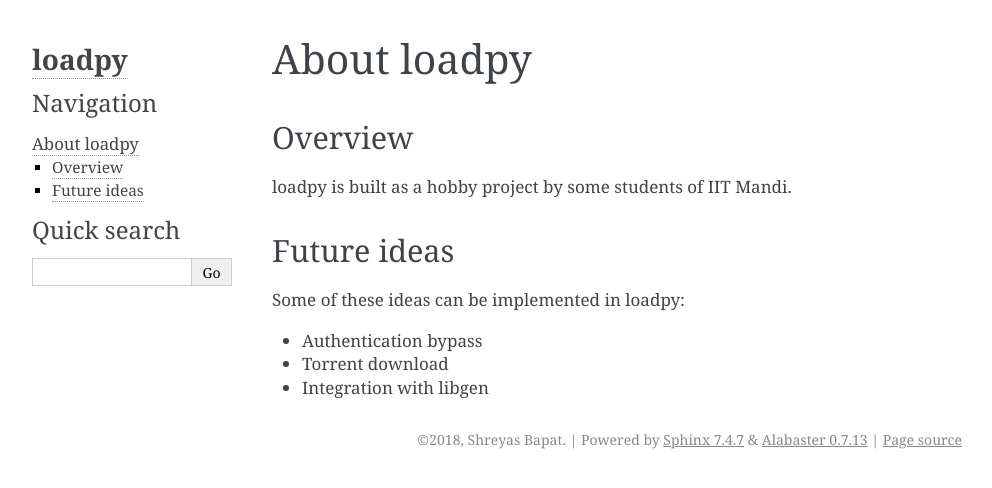
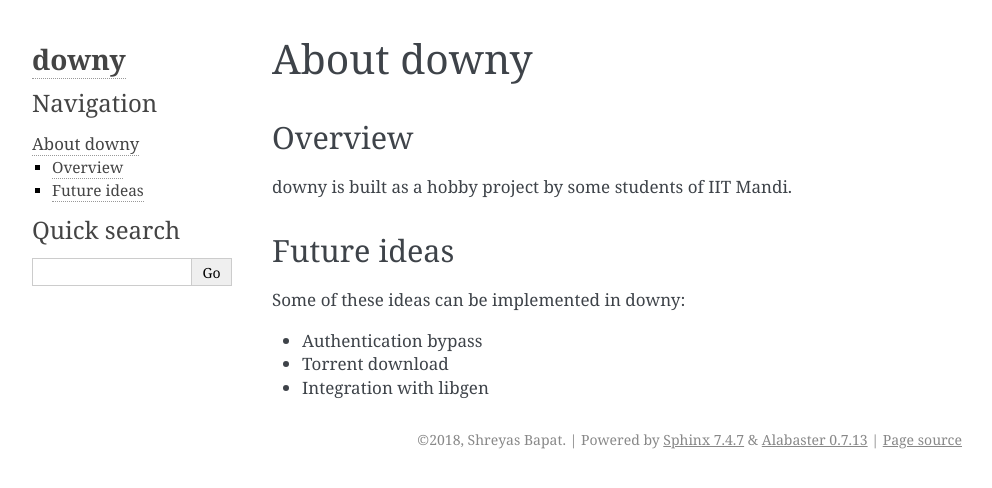
Before and after one commit to loadpy/downy, a Sphinx documentation site: the page built from docs/source/about.rst, in a window 1280 px wide. Shown: the top 488 px of the page, without its empty margins (148-1140 px from the left). Built offline with Sphinx 7.4.7, drawn with Linux system fonts in a browser that asks for light colours; pages that are not in the unit, such as notebooks, are missing from menus; the version number is read from the project's files by our own code.

```diff
--- a/CODE_OF_CONDUCT.rst
+++ b/CODE_OF_CONDUCT.rst
@@ -1,7 +1,7 @@
-Code of Conduct for the loadpy community
+Code of Conduct for the downy community
 ===========================================
 
-The community of participants in loadpy is made up of members from around
+The community of participants in downy is made up of members from around
 the globe with a diverse set of skills, personalities, and experiences. It is
 through these differences that our community experiences success and continued
 growth. We expect everyone in our community to follow these guidelines when
@@ -53,6 +53,6 @@ associated social events, and one-to-one interactions.
 Parts of this code of conduct have been adapted from the Astropy code of
 conduct.
 
-The Code of Conduct for the loadpy community is licensed under a Creative
+The Code of Conduct for the downy community is licensed under a Creative
 Commons Attribution 4.0 International License. We encourage other communities
 related to ours to use or adapt this code as they see fit.
--- a/docs/source/about.rst
+++ b/docs/source/about.rst
@@ -1,16 +1,16 @@
-About loadpy
+About downy
 ============
 
 Overview
 --------
 
-loadpy is built as a hobby project by some students of IIT Mandi.
+downy is built as a hobby project by some students of IIT Mandi.
 
 
 Future ideas
 ------------
 
-Some of these ideas can be implemented in loadpy:
+Some of these ideas can be implemented in downy:
 
 * Authentication bypass
 * Torrent download
--- a/docs/source/conf.py
+++ b/docs/source/conf.py
@@ -1,11 +1,11 @@
-import loadpy
+import downy
 
 import alabaster
 
-project = 'loadpy'
+project = 'downy'
 copyright = '2018, Shreyas Bapat'
 
-version = loadpy.__version__
+version = downy.__version__
 
 release = version
 highlight_language = 'python'
@@ -28,7 +28,7 @@ html_theme = 'alabaster'
 
 html_theme_path = [alabaster.get_path()]
 
-html_title = "LoadPy"
+html_title = "downy"
 
 html_sidebars = {
     '**': [
--- a/src/loadpy/__init__.py
+++ b/src/loadpy/__init__.py
@@ -1,8 +1,8 @@
 """
 =======
-loadpy
+downy
 =======
 Utilities and Python wrappers for Downloading heavy files.
 """
 
-__version__ = "0.1.dev0"
+__version__ = "0.1.0"
```
Also changed, not shown: CONTRIBUTING.rst (+8 -8 lines), README.rst (+12 -12 lines), docs/source/index.rst (+12 -12 lines), setup.py (+6 -8 lines), 1 other file.
